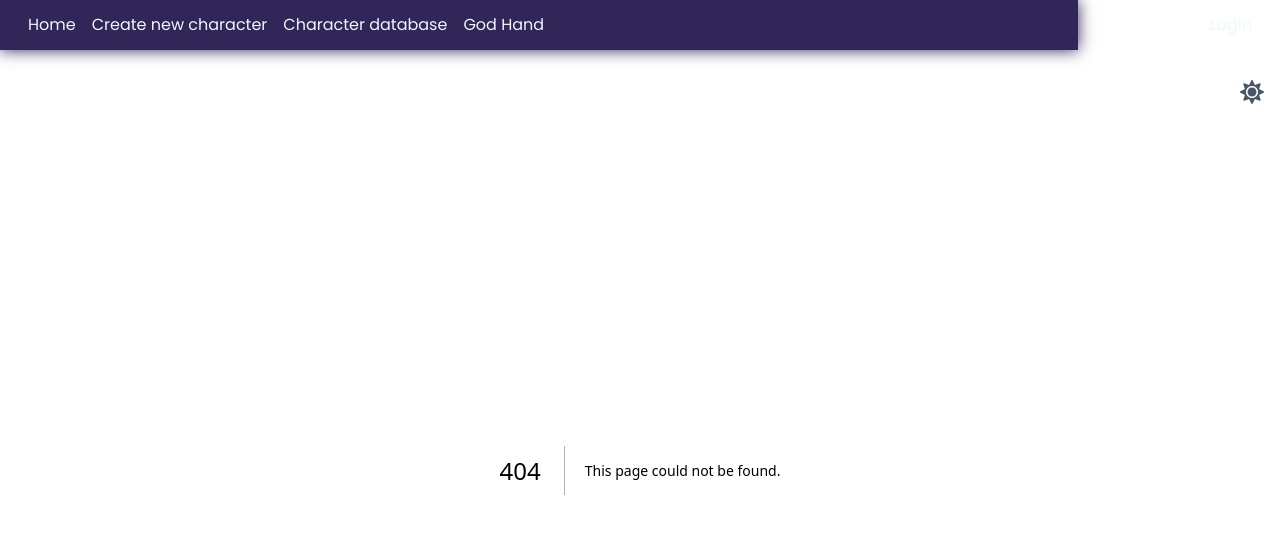
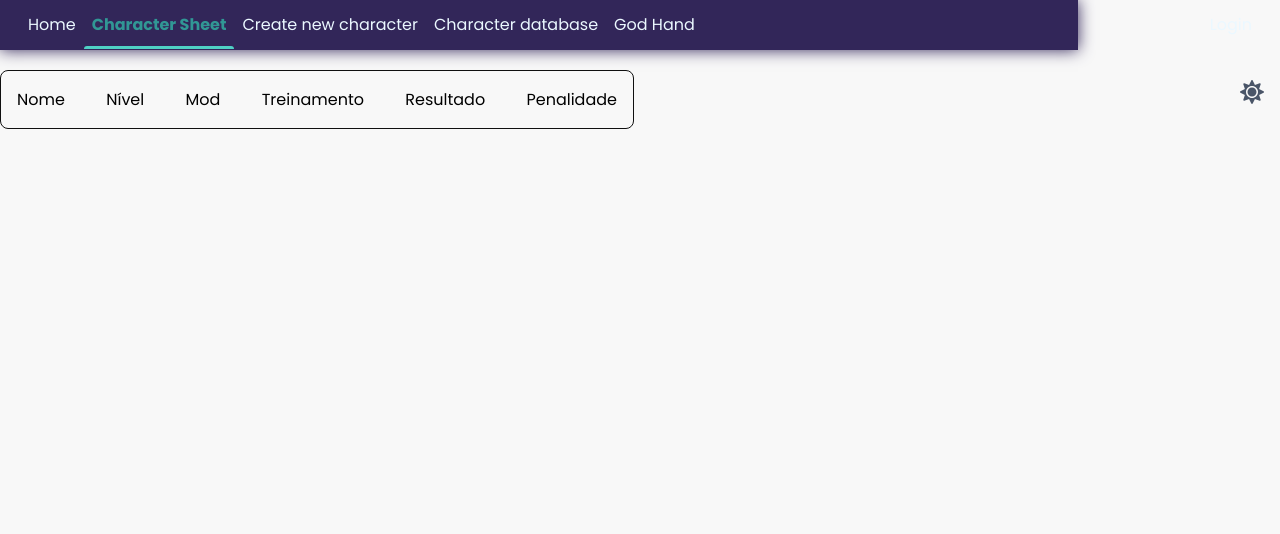
Before and after one commit to FilipeMSouza/rpg-handouts, a Next.js app: page /character-sheet in a window 1280 px wide. Before the commit this address had no page. Shown: the top 534 px of the page. Built offline with nearby package versions, Linux system fonts and the light colour scheme.

Commit message:
Seting first step for char cretaion page

```diff
--- /dev/null
+++ b/src/app/character-sheet/layout.tsx
@@ -0,0 +1,15 @@
+import React from 'react';
+import type { Metadata } from 'next';
+
+export const metadata: Metadata = {
+  title: 'Character sheet | Bardos Mudos RPG System',
+  description: 'Character sheet',
+};
+
+export default function LoginPageLayout({
+  children, // will be a page or nested layout
+}: {
+  children: React.ReactNode;
+}) {
+  return <section>{children}</section>;
+}
--- /dev/null
+++ b/src/app/character-sheet/page.tsx
@@ -0,0 +1,15 @@
+'use client';
+import SkillCointainer from '@/components/molecules/SkillContainer';
+import { character as char } from '@/mocks/char';
+
+const CharacetrSheet = () => {
+  const skills = char.data.pericias
+  return (
+    <>
+      <SkillCointainer data={skills} />
+    </>
+
+  );
+};
+
+export default CharacetrSheet;
--- /dev/null
+++ b/src/components/molecules/SkillContainer/index.tsx
@@ -0,0 +1,28 @@
+'use client';
+import { Skill } from "@/@types/characterSheet";
+
+import { Content, Header} from "./styles";
+
+interface SkillCointainerProps {
+  data: Skill[];
+}
+
+const SkillCointainer = ({data}:SkillCointainerProps) => {
+  return (
+    <>
+      <Content>
+        <Header>
+          <p>Nome</p>
+          <p>Nível</p>
+          <p>Mod</p>
+          <p>Treinamento</p>
+          <p>Resultado</p>
+          <p>Penalidade</p>
+        </Header>
+
+      </Content>
+    </>
+  );
+};
+
+export default SkillCointainer;
--- /dev/null
+++ b/src/components/molecules/SkillContainer/styles.ts
@@ -0,0 +1,21 @@
+import styled from 'styled-components';
+import { DARK_THEME } from '@/consts';
+
+
+export const Header = styled.div`
+  display: flex;
+  flex-direction: row;
+  justify-content: space-between;
+  align-items: center;
+`;
+
+export const Content = styled.div`
+  display: flex;
+  flex-direction: column;
+  border-radius: 0.5rem;
+  margin-top: 1rem;
+
+  border: 1px solid #101010;
+  max-width: 600px;
+  padding: 1rem;
+`;
--- a/src/components/organism/Navbar/Navbar.tsx
+++ b/src/components/organism/Navbar/Navbar.tsx
@@ -7,6 +7,9 @@ const Navbar = () => {
       <div className={'PageActions'}>
         <ActiveLink activeClassName={'active'} href={'/'}>
           <p>Home</p>
+        </ActiveLink>
+        <ActiveLink activeClassName={'active'} href={'/character-sheet'}>
+          <p>Character Sheet</p>
         </ActiveLink>
         <ActiveLink activeClassName={'active'} href={'/new-char'}>
           <p>Create new character</p>
```
